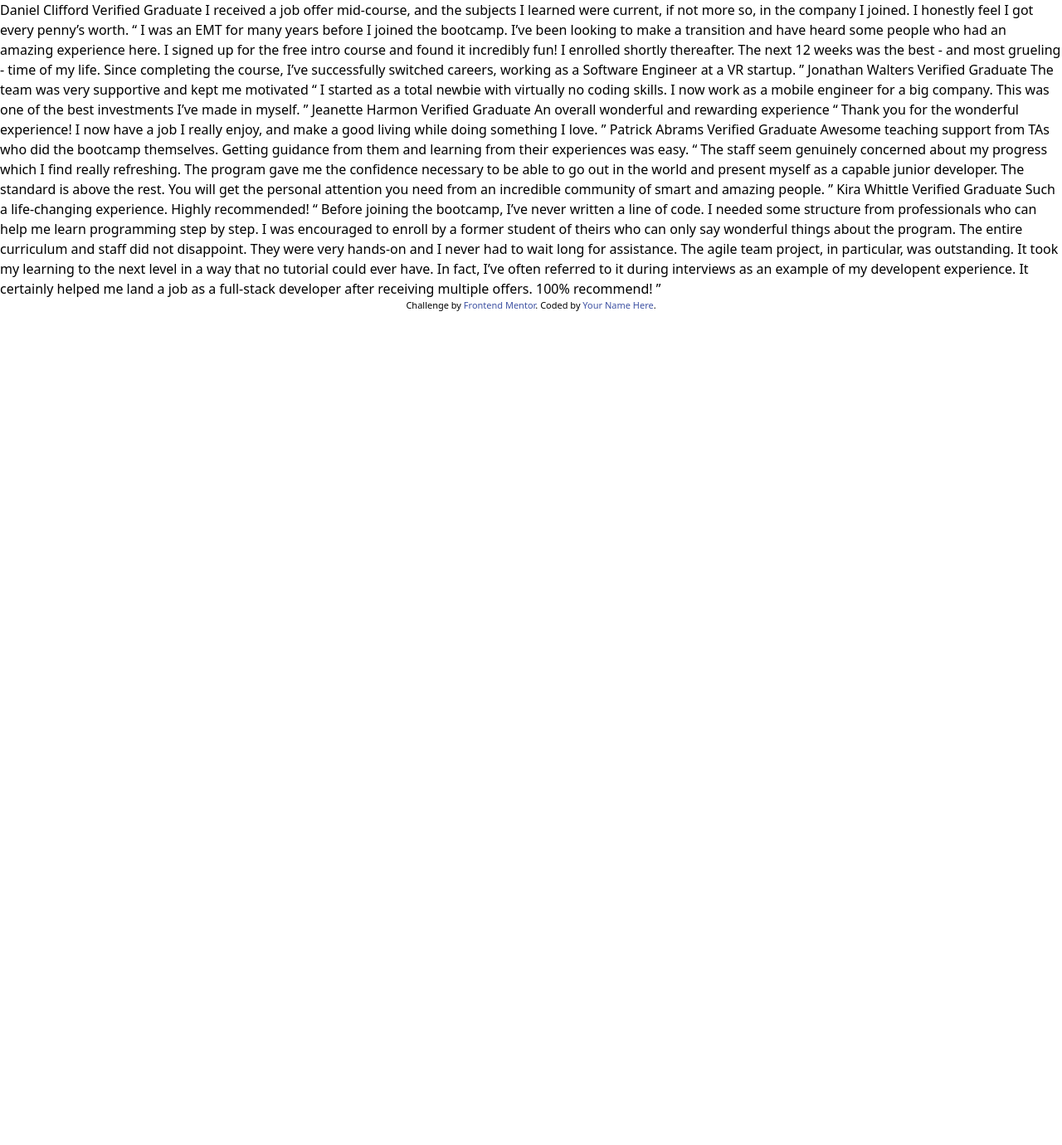
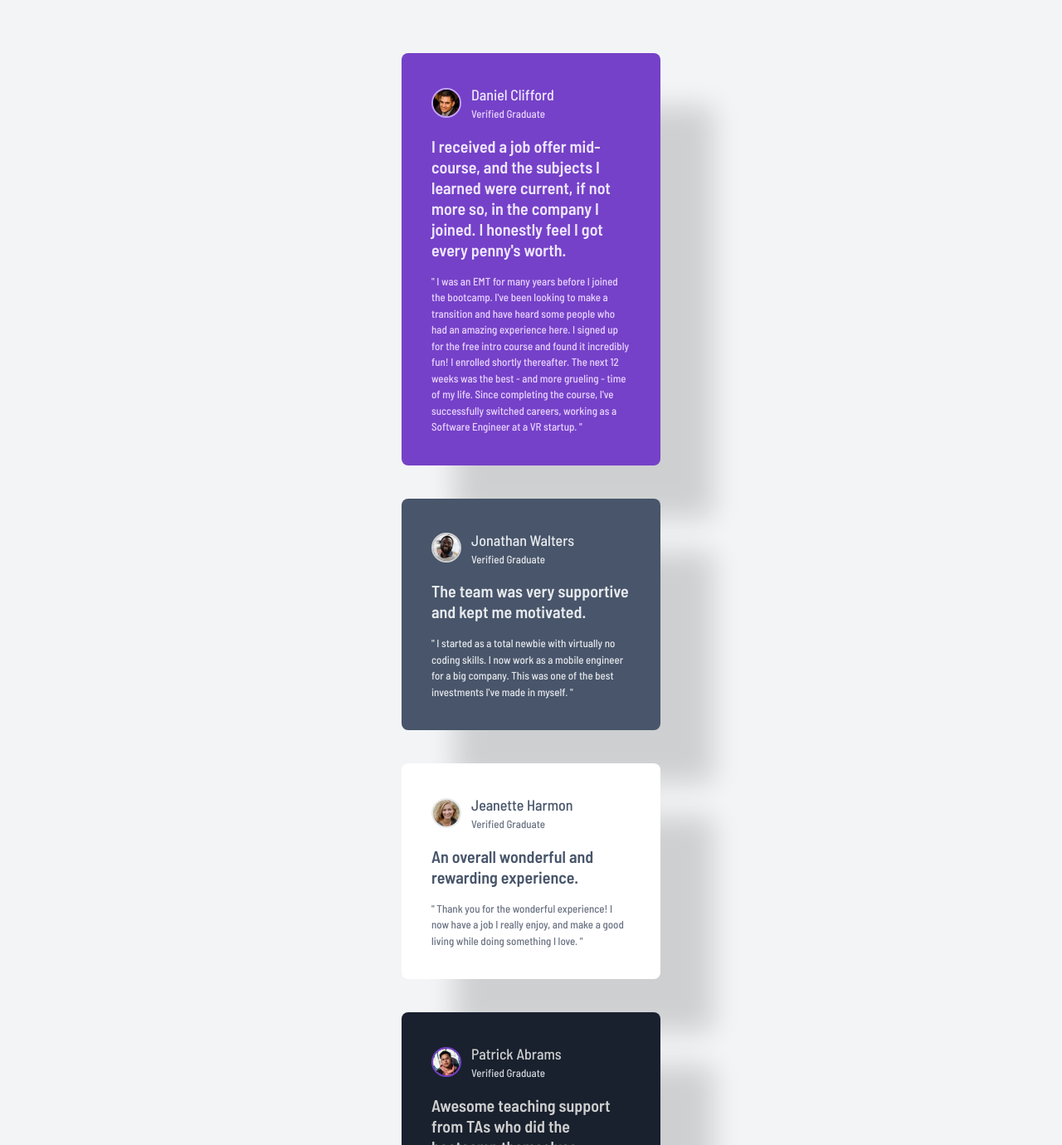
Before and after one commit to Genrex7/testimonials-grid-section, a website built with Vite: page index.html in a window 1280 px wide. Shown: the top 1380 px of the page at 83% size. Before the commit the page ends 800 px from the top, so only its background shows below. Built offline with nearby package versions, Linux system fonts and the light colour scheme.

Commit message:
Mobile view is complete

```diff
--- a/index.html
+++ b/index.html
@@ -21,58 +21,191 @@
 		<link rel="stylesheet" href="src/css/style.css" />
 
 		<title>Frontend Mentor | [Challenge Name Here]</title>
+	</head>
+	<body
+		class="w-screen min-h-screen flex flex-col items-center font-balrow bg-gray-100"
+	>
+		<main class="main flex items-center justify-center flex-1 my-16">
+			<section
+				class="section-testimonials w-[19.5rem] text-[.8125rem] font-medium flex flex-col gap-10"
+			>
+				<div
+					class="testimonial t--1 p-9 rounded-lg flex flex-col gap-4 shadow-[64px_64px_32px_0_rgb(0,0,0,.15)] bg-Purple-500 text-Purple-50"
+				>
+					<div class="author-details flex gap-3 items-center">
+						<div class="author-img">
+							<img
+								src="src/images/image-daniel.jpg"
+								alt="Daniel Clifford"
+								class="img w-9 h-9 border-2 border-Purple-300 rounded-3xl"
+							/>
+						</div>
+						<div class="author-text">
+							<p class="text-lg">Daniel Clifford</p>
+							<p class="text-purple-200">Verified Graduate</p>
+						</div>
+					</div>
 
-		<!-- Feel free to remove these styles or customise in your own stylesheet 👍 -->
-		<style>
-			.attribution {
-				font-size: 11px;
-				text-align: center;
-			}
-			.attribution a {
-				color: hsl(228, 45%, 44%);
-			}
-		</style>
-	</head>
-	<body>
-		Daniel Clifford Verified Graduate I received a job offer mid-course, and the
-		subjects I learned were current, if not more so, in the company I joined. I
-		honestly feel I got every penny’s worth. “ I was an EMT for many years
-		before I joined the bootcamp. I’ve been looking to make a transition and
-		have heard some people who had an amazing experience here. I signed up for
-		the free intro course and found it incredibly fun! I enrolled shortly
-		thereafter. The next 12 weeks was the best - and most grueling - time of my
-		life. Since completing the course, I’ve successfully switched careers,
-		working as a Software Engineer at a VR startup. ” Jonathan Walters Verified
-		Graduate The team was very supportive and kept me motivated “ I started as a
-		total newbie with virtually no coding skills. I now work as a mobile
-		engineer for a big company. This was one of the best investments I’ve made
-		in myself. ” Jeanette Harmon Verified Graduate An overall wonderful and
-		rewarding experience “ Thank you for the wonderful experience! I now have a
-		job I really enjoy, and make a good living while doing something I love. ”
-		Patrick Abrams Verified Graduate Awesome teaching support from TAs who did
-		the bootcamp themselves. Getting guidance from them and learning from their
-		experiences was easy. “ The staff seem genuinely concerned about my progress
-		which I find really refreshing. The program gave me the confidence necessary
-		to be able to go out in the world and present myself as a capable junior
-		developer. The standard is above the rest. You will get the personal
-		attention you need from an incredible community of smart and amazing people.
-		” Kira Whittle Verified Graduate Such a life-changing experience. Highly
-		recommended! “ Before joining the bootcamp, I’ve never written a line of
-		code. I needed some structure from professionals who can help me learn
-		programming step by step. I was encouraged to enroll by a former student of
-		theirs who can only say wonderful things about the program. The entire
-		curriculum and staff did not disappoint. They were very hands-on and I never
-		had to wait long for assistance. The agile team project, in particular, was
-		outstanding. It took my learning to the next level in a way that no tutorial
-		could ever have. In fact, I’ve often referred to it during interviews as an
-		example of my developent experience. It certainly helped me land a job as a
-		full-stack developer after receiving multiple offers. 100% recommend! ”
+					<p class="testimonial-main font-semibold text-xl leading-[125%]">
+						I received a job offer mid-course, and the subjects I learned were
+						current, if not more so, in the company I joined. I honestly feel I
+						got every penny's worth.
+					</p>
+					<blockquote class="testomonial-text text-purple-200">
+						<p>
+							" I was an EMT for many years before I joined the bootcamp. I've
+							been looking to make a transition and have heard some people who
+							had an amazing experience here. I signed up for the free intro
+							course and found it incredibly fun! I enrolled shortly thereafter.
+							The next 12 weeks was the best - and more grueling - time of my
+							life. Since completing the course, I've successfully switched
+							careers, working as a Software Engineer at a VR startup. "
+						</p>
+					</blockquote>
+				</div>
 
-		<div class="attribution">
-			Challenge by
-			<a href="https://www.frontendmentor.io?ref=challenge" target="_blank"
-				>Frontend Mentor</a
-			>. Coded by <a href="#">Your Name Here</a>.
-		</div>
+				<div
+					class="testimonial t--2 p-9 rounded-lg flex flex-col gap-4 shadow-[64px_64px_32px_0_rgb(0,0,0,.15)] bg-Grey-500 text-Grey-100"
+				>
+					<div class="author-details flex gap-3 items-center">
+						<div class="author-img">
+							<img
+								src="src/images/image-jonathan.jpg"
+								alt="Jonathan Walters"
+								class="img w-9 h-9 border-2 border-Grey-200 rounded-3xl"
+							/>
+						</div>
+						<div class="author-text">
+							<p class="text-lg">Jonathan Walters</p>
+							<p class="text-gray-200">Verified Graduate</p>
+						</div>
+					</div>
+
+					<p class="testimonial-main font-semibold text-xl leading-[125%]">
+						The team was very supportive and kept me motivated.
+					</p>
+					<blockquote class="testomonial-text text-gray-200">
+						<p>
+							" I started as a total newbie with virtually no coding skills. I
+							now work as a mobile engineer for a big company. This was one of
+							the best investments I've made in myself. "
+						</p>
+					</blockquote>
+				</div>
+
+				<div
+					class="testimonial t--3 p-9 rounded-lg flex flex-col gap-4 shadow-[64px_64px_32px_0_rgb(0,0,0,.15)] bg-White text-Grey-500"
+				>
+					<div class="author-details flex gap-3 items-center">
+						<div class="author-img">
+							<img
+								src="src/images/image-jeanette.jpg"
+								alt="Jeanette Harmon"
+								class="img w-9 h-9 border-2 border-Grey-100 rounded-3xl"
+							/>
+						</div>
+						<div class="author-text">
+							<p class="text-lg">Jeanette Harmon</p>
+							<p class="text-gray-500">Verified Graduate</p>
+						</div>
+					</div>
+
+					<p class="testimonial-main font-semibold text-xl leading-[125%]">
+						An overall wonderful and rewarding experience.
+					</p>
+					<blockquote class="testomonial-text text-gray-500">
+						<p>
+							" Thank you for the wonderful experience! I now have a job I
+							really enjoy, and make a good living while doing something I love.
+							"
+						</p>
+					</blockquote>
+				</div>
+
+				<div
+					class="testimonial t--4 p-9 rounded-lg flex flex-col gap-4 shadow-[64px_64px_32px_0_rgb(0,0,0,.15)] bg-Dark-blue text-Grey-200"
+				>
+					<div class="author-details flex gap-3 items-center">
+						<div class="author-img">
+							<img
+								src="src/images/image-patrick.jpg"
+								alt="Patrick Abrams"
+								class="img w-9 h-9 border-2 border-Purple-500 rounded-3xl"
+							/>
+						</div>
+						<div class="author-text">
+							<p class="text-lg">Patrick Abrams</p>
+							<p class="text-gray-300">Verified Graduate</p>
+						</div>
+					</div>
+
+					<p class="testimonial-main font-semibold text-xl leading-[125%]">
+						Awesome teaching support from TAs who did the bootcamp themselves.
+						Getting guidance from them and learning from their experiences was
+						easy.
+					</p>
+					<blockquote class="testomonial-text text-gray-300">
+						<p>
+							" The staff seem genuinely concerned about my progress which I
+							find really refreshing. The program gave me the confidence
+							necessary to be able to go out in the world a present myself as a
+							capable junior developer. The standard is above the rest. You will
+							get the personal attention you need from an incredible community
+							of smart and amazing people. "
+						</p>
+					</blockquote>
+				</div>
+
+				<div
+					class="testimonial t--3 p-9 rounded-lg flex flex-col gap-4 shadow-[64px_64px_32px_0_rgb(0,0,0,.15)] bg-White text-Grey-500"
+				>
+					<div class="author-details flex gap-3 items-center">
+						<div class="author-img">
+							<img
+								src="src/images/image-kira.jpg"
+								alt="Kira Whittle"
+								class="img w-9 h-9 border-2 border-Grey-100 rounded-3xl"
+							/>
+						</div>
+						<div class="author-text">
+							<p class="text-lg">Kira Whittle</p>
+							<p class="text-gray-500">Verified Graduate</p>
+						</div>
+					</div>
+
+					<p class="testimonial-main font-semibold text-xl leading-[125%]">
+						Such a life-changing experience. Highly recommended!
+					</p>
+					<blockquote class="testomonial-text text-gray-500">
+						<p>
+							" Before joining the bootcamp, I've never written a line of code.
+							I needed some structure from professionals who can help me learn
+							programming step by step. I was encouraged to enroll by a former
+							student of theirs who can only say wonderful things about the
+							program. The entire curriculum and staff did not disappoint. They
+							were very hands-on and I never had to wait long for assistance.
+							The agile team project, in particular, was outstanding. It took my
+							learning to the next level in a way that no tutorial could ever
+							have. In fact, I've often referred to it during interviews as an
+							example of my developent experience. It certainly helped me land a
+							job as a full-stack developer after receiving multiple offers.
+							100% recommend! "
+						</p>
+					</blockquote>
+				</div>
+			</section>
+		</main>
+
+		<footer>
+			<p class="attribution text-[11px] text-center">
+				Challenge by
+				<a
+					href="https://www.frontendmentor.io?ref=challenge"
+					target="_blank"
+					class="text-blue-500 hover:text-blue-700 active:"
+					>Frontend Mentor</a
+				>. Coded by <a href="#" class="text-blue-500">Deepak Kumar Meena</a>.
+			</p>
+		</footer>
 	</body>
 </html>
--- a/src/css/style.css
+++ b/src/css/style.css
@@ -46,10 +46,12 @@
 	--color-Purple-500: hsl(263, 55%, 52%);
 
 	--color-White: hsl(0, 0%, 100%);
+
 	--color-Grey-100: hsl(214, 17%, 92%);
 	--color-Grey-200: hsl(0, 0%, 81%);
+	--color-Grey-500: hsl(217, 19%, 35%);
+
 	--color-Grey-400: hsl(224, 10%, 45%);
-	--color-Grey-500: hsl(217, 19%, 35%);
 	--color-Dark-blue: hsl(219, 29%, 14%);
 	--color-Black: hsl(0, 0%, 7%);
 
```
